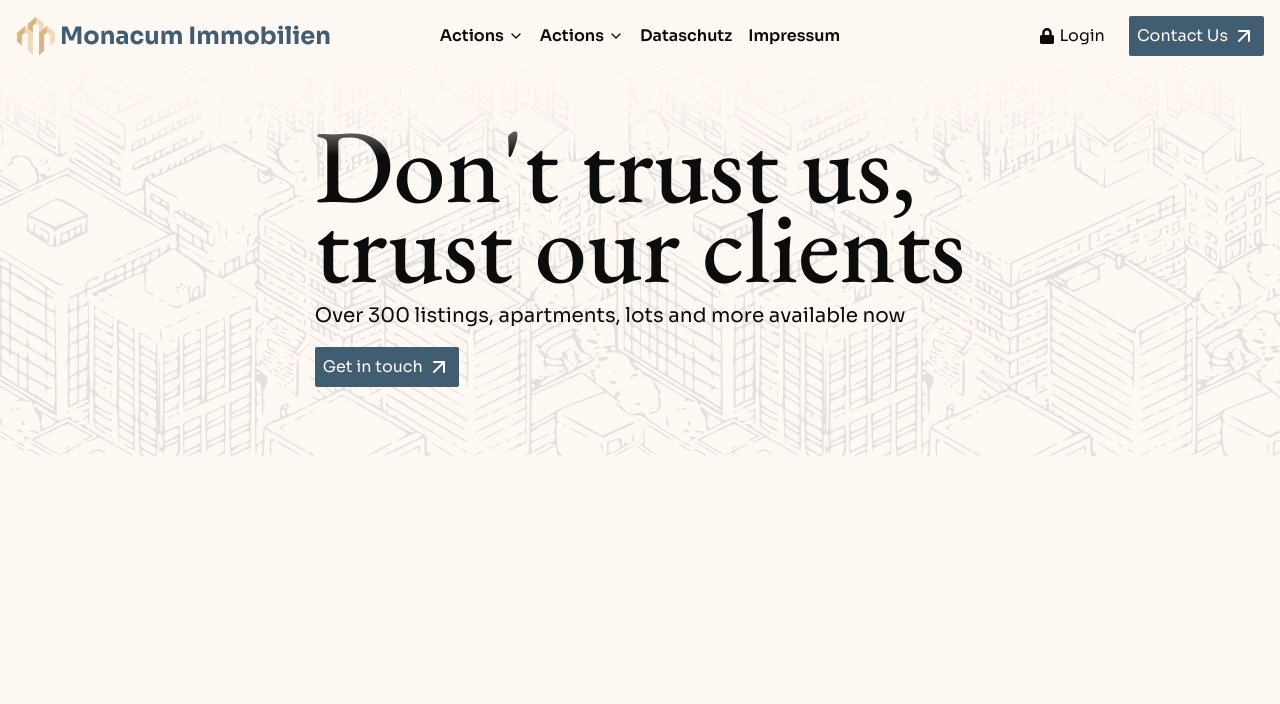
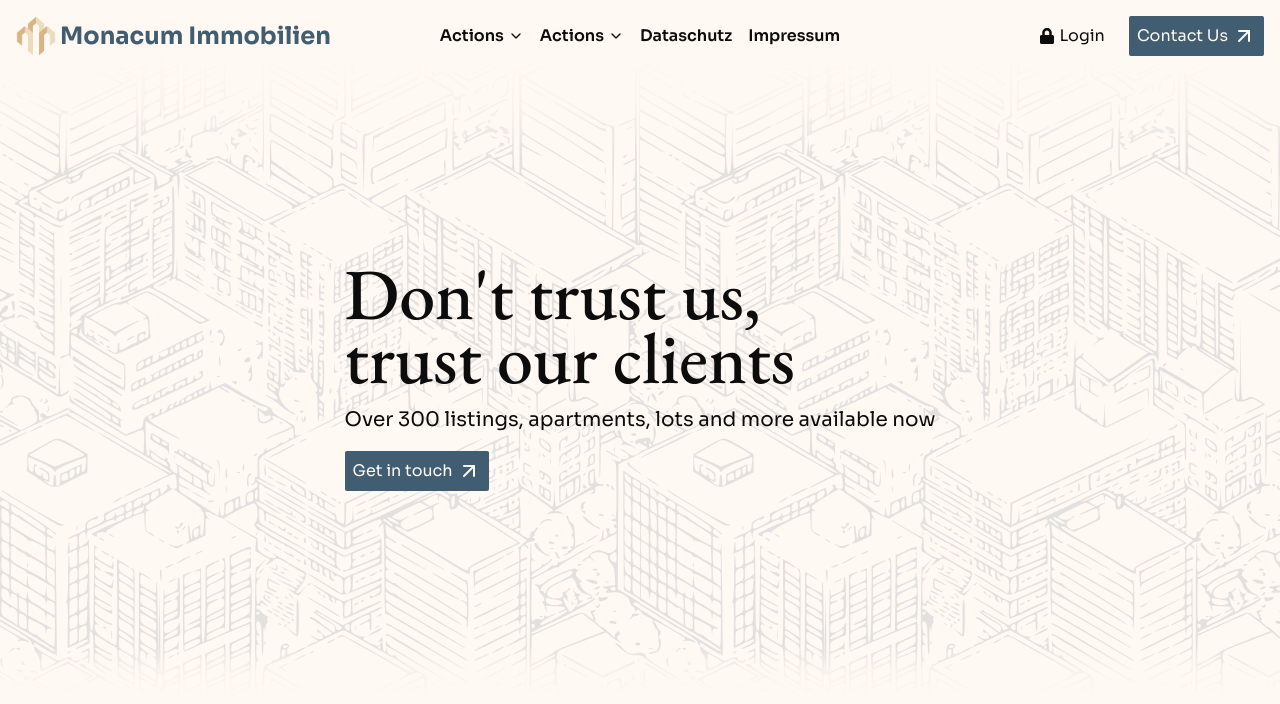
Before and after one commit to JollyGrin/monacum, a Next.js app: page / in a window 1280 px wide. Shown: the top 704 px of the page. Built offline with nearby package versions, Linux system fonts and the light colour scheme.

Commit message:
refactor hero

```diff
--- /dev/null
+++ b/components/organisms/Landing/Hero.tsx
@@ -0,0 +1,49 @@
+import { Button, Box, Grid, Text, VStack } from "@chakra-ui/react";
+import { LuArrowUpRight as IconArrow } from "react-icons/lu";
+
+export const LandingHero = () => {
+  return (
+    <Grid
+      minH="80vh"
+      placeItems="center"
+      backgroundImage="/houses2.svg"
+      backgroundPosition="bottom"
+      backgroundSize="unset"
+      backgroundRepeat="repeat"
+      mx="-2rem"
+      position="relative"
+      p="2rem"
+    >
+      <Box
+        w="100%"
+        h="100px"
+        bg="linear-gradient(0deg, rgba(0,0,0,0) 0%, rgba(255,248,243,0.75) 50%, rgba(255,248,243,1) 100%)"
+        position="absolute"
+        top="0"
+      />
+      <VStack alignItems="start" gap="2rem" maxW="600px">
+        <Text
+          fontFamily="header"
+          fontWeight={500}
+          fontSize="9rem"
+          lineHeight="8rem"
+        >
+          Don&apos;t trust us,
+          <br /> trust our clients
+        </Text>
+
+        <Text fontSize="2.5rem">
+          Over 300 listings, apartments, lots and more available now
+        </Text>
+        <Button rightIcon={<IconArrow fontSize="3rem" />}>Get in touch</Button>
+      </VStack>
+      <Box
+        w="100%"
+        h="50px"
+        bg="linear-gradient(180deg, rgba(0,0,0,0) 0%, rgba(255,248,243,0.75) 50%, rgba(255,248,243,1) 100%)"
+        position="absolute"
+        bottom="0"
+      />
+    </Grid>
+  );
+};
--- a/pages/index.tsx
+++ b/pages/index.tsx
@@ -1,8 +1,7 @@
 import { Nav } from "@/components/molecules/Nav";
+import { LandingHero } from "@/components/organisms/Landing/Hero";
 import { Button, Box, Grid, Text, VStack } from "@chakra-ui/react";
 import Head from "next/head";
-
-import { LuArrowUpRight as IconArrow } from "react-icons/lu";
 
 export default function Home() {
   return (
@@ -16,41 +15,7 @@ export default function Home() {
       <main>
         <Box p="2rem">
           <Nav />
-          <Grid
-            minH="50vh"
-            placeItems="center"
-            backgroundImage="/houses2.svg"
-            backgroundPosition="bottom"
-            backgroundSize="unset"
-            backgroundRepeat="repeat"
-            mx="-2rem"
-            position="relative"
-          >
-            <Box
-              w="100%"
-              h="100px"
-              bg="linear-gradient(0deg, rgba(0,0,0,0) 0%, rgba(255,248,243,0.75) 50%, rgba(255,248,243,1) 100%)"
-              position="absolute"
-              top="0"
-            />
-            <VStack alignItems="start" gap="2rem">
-              <Text
-                fontFamily="header"
-                fontWeight={500}
-                fontSize="13rem"
-                lineHeight="10rem"
-              >
-                Don&apos;t trust us,
-                <br /> trust our clients
-              </Text>
-              <Text fontSize="2.5rem">
-                Over 300 listings, apartments, lots and more available now
-              </Text>
-              <Button rightIcon={<IconArrow fontSize="3rem" />}>
-                Get in touch
-              </Button>
-            </VStack>
-          </Grid>
+          <LandingHero />
         </Box>
       </main>
     </>
```
